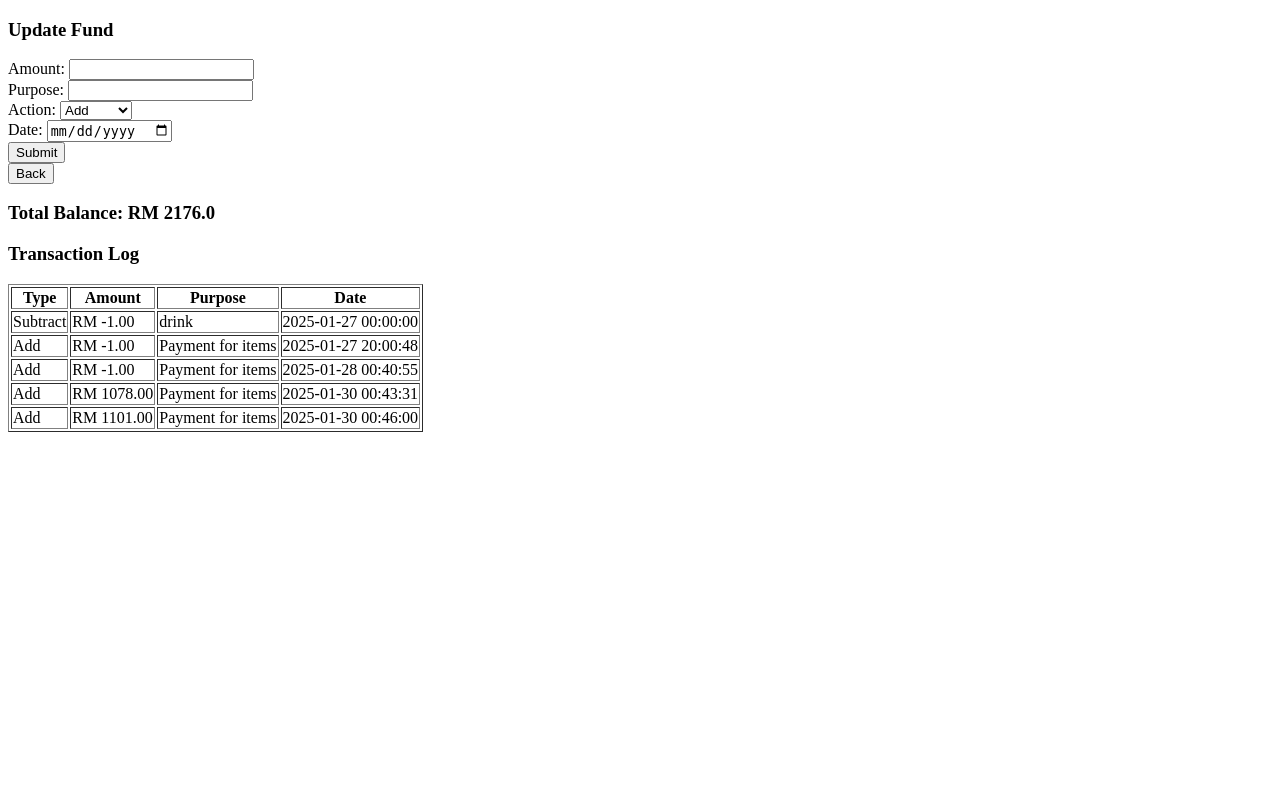
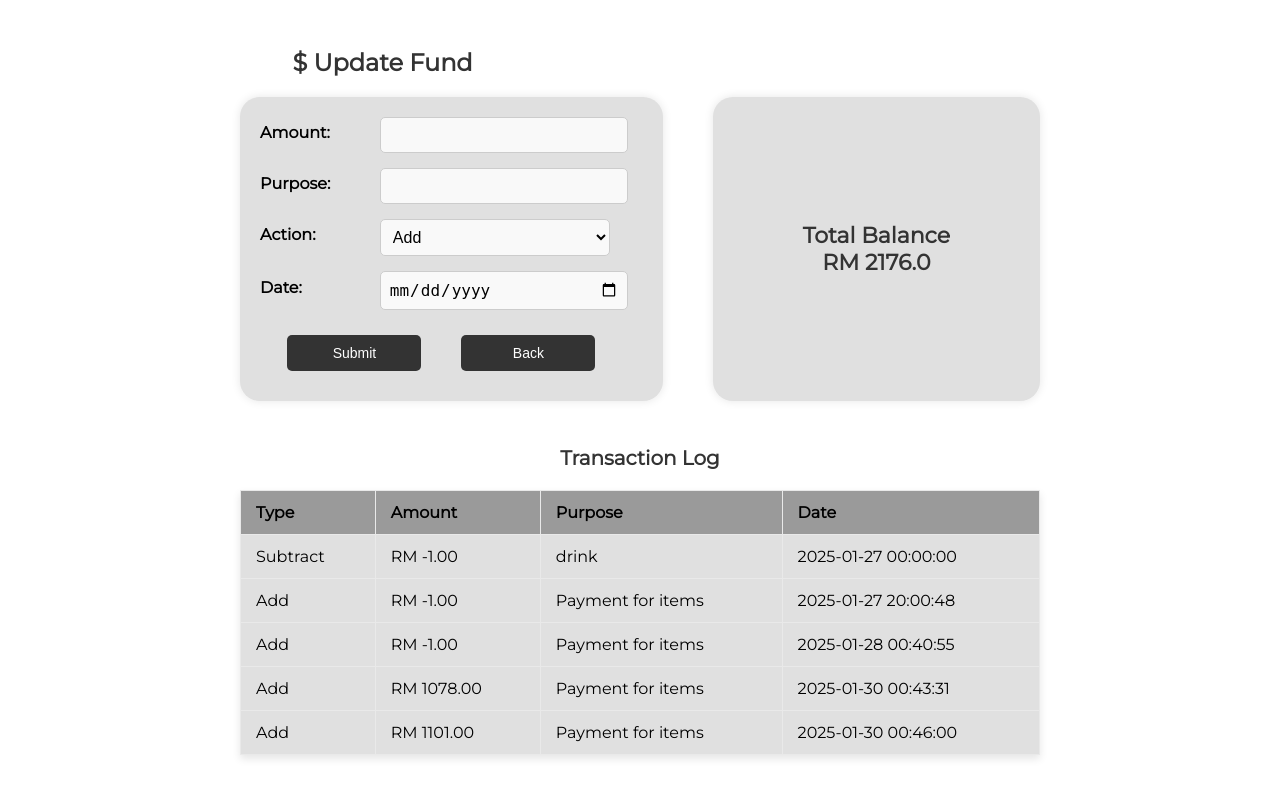
Before and after one commit to shahrizxl/Software_Engineer, a Flask app: page /updatefund in a window 1280 px wide. Run offline with Flask 3, Linux system fonts and the light colour scheme; data comes from the database, SQL or seed files in the repository.

Commit message:
manage fund

```diff
--- /dev/null
+++ b/static/fund.css
@@ -0,0 +1,166 @@
+@import url('https://fonts.googleapis.com/css?family=Montserrat');
+
+
+body {
+    font-family: 'Montserrat', sans-serif;
+    background-color: #ffffff;
+    display: flex;
+    flex-direction: column;
+    align-items: center;
+    height: 90vh;
+    padding-top: 20px;
+}
+
+h2{
+    font-size: 24px;
+    font-weight: bold;
+    margin-bottom: 20px;
+    color: #333;
+    width: 55%;
+}
+
+h3 {
+    font-size: 20px;
+    font-weight: bold;
+    color: #333;
+}
+
+/* Main container for aligning left and right sections */
+.main-container {
+    display: flex;
+    justify-content: space-between;
+    gap: 50px;
+    width: 100%;
+    max-width: 800px;
+    margin-bottom: 40px; /* Space between the containers and table */
+}
+
+/* Left container for the Update Fund form */
+.left-container {
+    flex: 2;
+    display: flex;
+    flex-direction: column;
+    gap: 20px;
+    font-weight: bold;
+    background-color: #e0e0e0;
+    padding: 15px 20px;
+    border-radius: 20px;
+    box-shadow: 0 0 10px rgba(0, 0, 0, 0.1);
+    width: 100%;
+    height: 95%;
+}
+
+/* Right container for the Total Balance */
+.right-container {
+    flex: 1.5;
+    display: flex;
+    justify-content: center;
+    align-items: center;
+    flex-direction: column;
+    background-color: #e0e0e0;
+    padding: 15px 20px;
+    border-radius: 20px;
+    box-shadow: 0 0 10px rgba(0, 0, 0, 0.1);
+    width: 100%;
+    height: 95%;
+}
+
+/* For Better Aligning of the Total Balance */
+.right-container h3 {
+    font-size: 22px;
+    font-weight: bold;
+    color: #333;
+    text-align: center;
+}
+
+/* Aligning Labels and Inputs Horizontally */
+.form-group {
+    display: flex;
+    align-items: center;
+    margin-bottom: 10px;
+}
+
+.form-group label {
+    width: 30%;
+    margin-right: 5px;
+    font-size: 16px;
+}
+
+.form-group input,
+.form-group select {
+    width: 60%;
+    padding: 8px;
+    font-size: 16px;
+    border-radius: 5px;
+    border: 1px solid #ccc;
+}
+
+/* Styling for Input Fields and Select Box */
+input, select, button {
+    width: 90%;
+    padding: 10px;
+    margin-top: 5px;
+    border: 1px solid #ccc;
+    background-color: #f9f9f9;
+}
+
+.buttons-container {
+    display: flex;              /*  flexbox for horizontal layout */
+    gap: 20px;                  /* Space between buttons */
+    justify-content: center;    /* centers buttons */
+    width: 100%;
+    margin-top: 10px;           /* margin between form and buttons */
+}
+
+/* Button Styling */
+button {
+    background-color: #333;
+    color: white;
+    border: none;
+    padding: 10px 20px;
+    border-radius: 5px;
+    font-size: 14px;
+    cursor: pointer;
+    width: 35%;
+    height: fit-content;
+    margin-top: 15px;
+}
+
+button:hover {
+    background-color: #555;
+}
+
+button[type="submit"]:hover {
+    background-color: #4CAF50;
+    transition: background-color 0.3s ease;
+}
+
+
+/* Transaction Log Table Styling */
+table {
+    width: 100%;
+    max-width: 800px;
+    margin-bottom: 30px;
+    border-collapse: collapse;
+    background-color: #fff;
+    box-shadow: 0 4px 8px rgba(0, 0, 0, 0.1);
+}
+
+th, td {
+    padding: 12px 15px;
+    text-align: left;
+    border: 1px solid #e9e9e9;
+}
+
+th {
+    background-color: #9a9a9a;
+    font-weight: bold;
+}
+
+td {
+    background-color: #e0e0e0;
+}
+
+tr:nth-child(even) {
+    background-color: #f9f9f9;
+}
--- a/templates/fund.html
+++ b/templates/fund.html
@@ -4,32 +4,50 @@
     <meta charset="UTF-8">
     <meta name="viewport" content="width=device-width, initial-scale=1.0">
     <title>Update Fund</title>
+    <link rel="stylesheet" href="/static/fund.css">
 </head>
+
 <body>
 
-    <h3>Update Fund</h3>
+    <h2>$ Update Fund</h2> <!-- 💵 -->
 
+    <div class="main-container">
+        <!-- Left Container (Form) -->
+        <div class="left-container">
             <form action="/updatefund" method="POST">
+                <div class="form-group">
                     <label for="amount">Amount: </label>
                     <input type="number" step="0.01" name="amount" required><br>
-
+                </div>
+                <div class="form-group">
                     <label for="purpose">Purpose: </label>
                     <input type="text" name="purpose" required><br>
-
+                </div>
+                <div class="form-group">
                     <label for="action">Action: </label>
                     <select name="action" required>
                         <option value="add">Add</option>
                         <option value="subtract">Subtract</option>
                     </select><br>
+                </div>
 
+                <div class="form-group">
                     <label for="date">Date: </label>
                     <input type="date" name="date" required><br>
+                </div>
 
+                <div class="buttons-container">
                     <button type="submit">Submit</button><br>
                     <button type="button" onclick="window.location.href='/sponsorhome'">Back</button><br>
+                </div>
             </form>
+        </div>
 
-    <h3>Total Balance: RM {{ total_balance | round(2) }}</h3>
+        <!-- Right Container (Total Balance) -->
+        <div class="right-container">
+            <h3>Total Balance<br> RM {{ total_balance | round(2) }}</h3>
+        </div>
+    </div>
 
     <h3>Transaction Log</h3>
     {% if transactions %}
@@ -42,6 +60,7 @@
                 <th>Date</th>
             </tr>
         </thead>
+
         <tbody>
             {% for transaction in transactions %}
             <tr>
--- a/templates/sendnoticou.html
+++ b/templates/sendnoticou.html
@@ -3,7 +3,7 @@
 <head>
     <meta charset="UTF-8">
     <meta name="viewport" content="width=device-width, initial-scale=1.0">
-    <title>Customer Notification</title>
+    <title>Courier Notification</title>
     <link rel="stylesheet" href="/static/noti.css">
 </head>
 <body>
--- a/templates/sendnotispo.html
+++ b/templates/sendnotispo.html
@@ -3,7 +3,7 @@
 <head>
     <meta charset="UTF-8">
     <meta name="viewport" content="width=device-width, initial-scale=1.0">
-    <title>Customer Notification</title>
+    <title>Sponsor Notification</title>
     <link rel="stylesheet" href="/static/noti.css">
 </head>
 <body>
```
Also changed, not shown: templates/sposadmin.html (+20 -8 lines), templates/viewnotispo.html (+6 -21 lines). Lines whose indentation alone changed are shown as unchanged.
